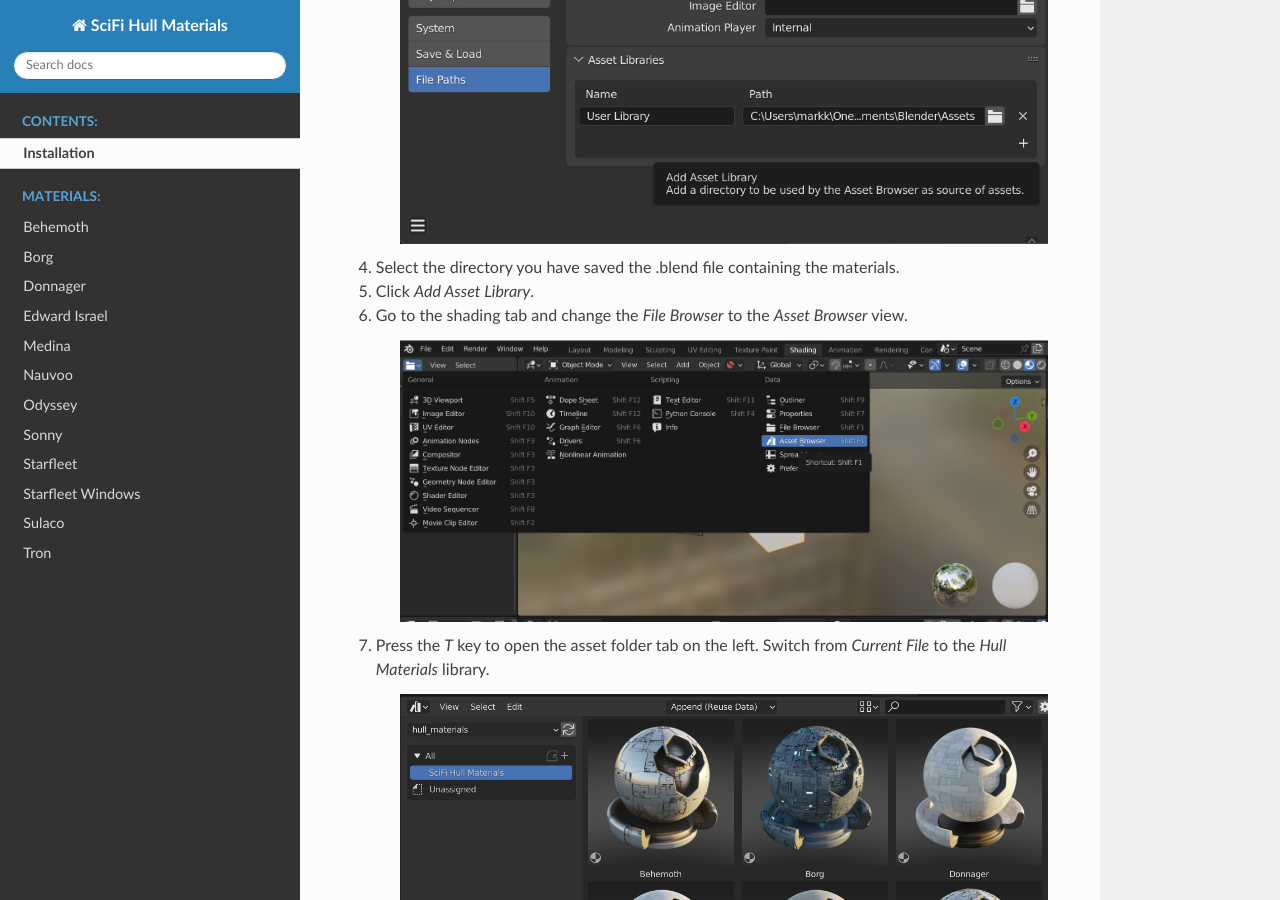
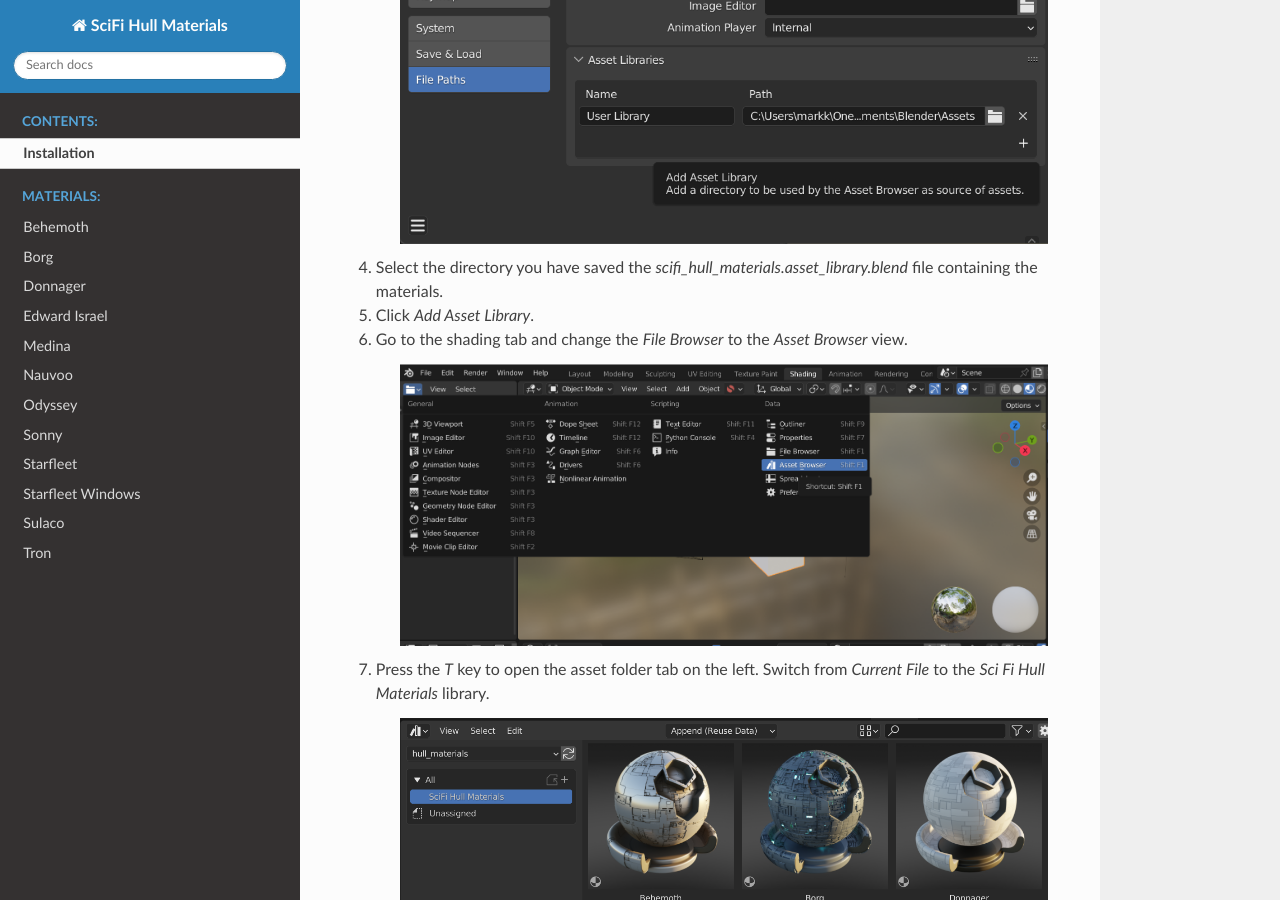
Before and after one commit to mkingsnorth/hull_material_docs, a Sphinx documentation site: the page built from docs/installation.rst, in a window 1280 px wide and 900 px high, scrolled down 515 px. Built offline with Sphinx 7.4.7 and the Read the Docs theme 2.0.0, drawn with Linux system fonts in a browser that asks for light colours.

Commit message:
Updated Installation Materials

```diff
--- a/docs/installation.rst
+++ b/docs/installation.rst
@@ -9,13 +9,13 @@
 
     .. image:: ./_static/images/install_add_asset_library.png
 
-#. Select the directory you have saved the .blend file containing the materials.
+#. Select the directory you have saved the *scifi_hull_materials.asset_library.blend* file containing the materials.
 #. Click *Add Asset Library*.
 #. Go to the shading tab and change the *File Browser* to the *Asset Browser* view.
 
     .. image:: ./_static/images/install_asset_browser.png
 
-#. Press the *T* key to open the asset folder tab on the left.  Switch from *Current File* to the *Hull Materials* library.
+#. Press the *T* key to open the asset folder tab on the left.  Switch from *Current File* to the *Sci Fi Hull Materials* library.
 
     .. image:: ./_static/images/install_asset_browser_library.png
 
```
